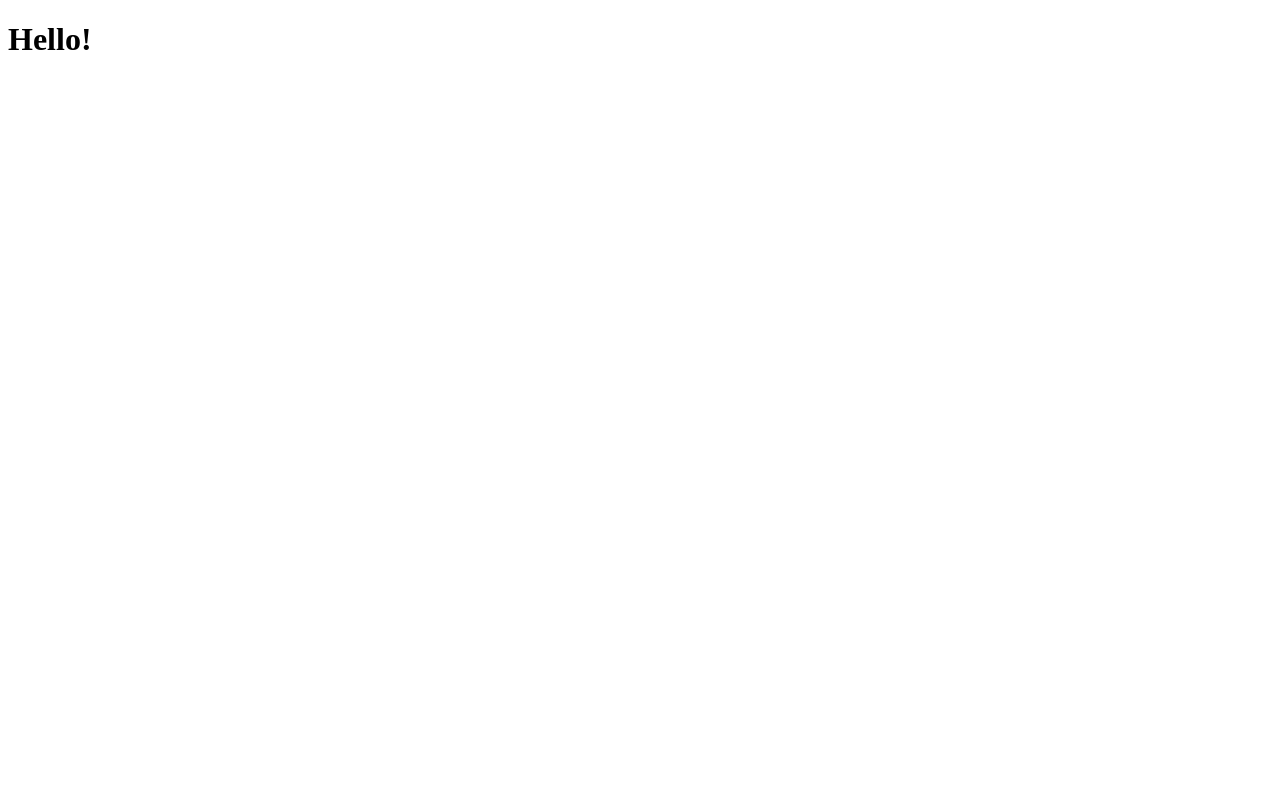
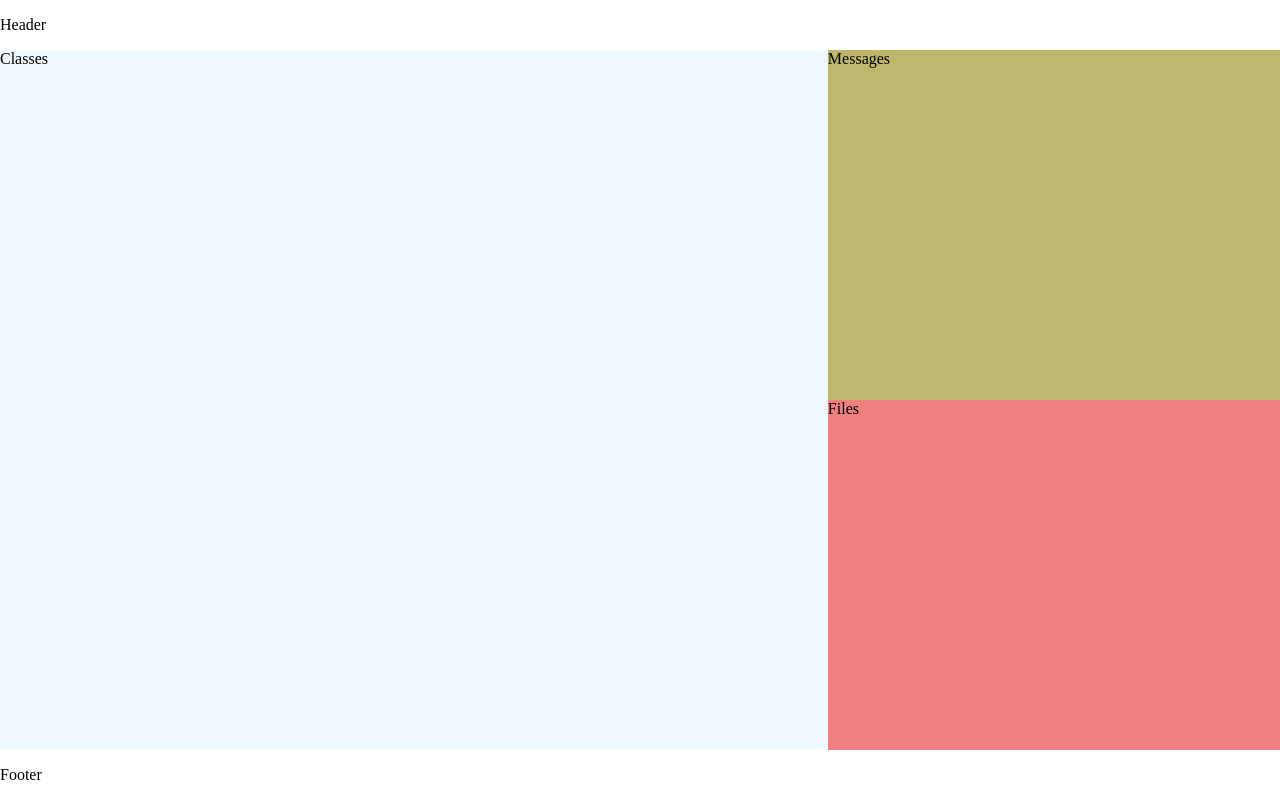
Before and after one commit to very-serious-dev/eduhub, a React (Create React App) app in the folder code/frontend/: page / in a window 1280 px wide. Built offline with nearby package versions, Linux system fonts and the light colour scheme.

Commit message:
Added initial layout (flex) for main page: 3 areas (classes, messages, files)

```diff
--- a/code/frontend/src/App.js
+++ b/code/frontend/src/App.js
@@ -1,10 +1,12 @@
 import { BrowserRouter, Routes, Route } from "react-router-dom";
 import MainPage from "./pages/MainPage";
+import LoginPage from "./pages/LoginPage";
 
 const App = () => {
     return <BrowserRouter>
       <Routes>
         <Route path="" element={<MainPage />}></Route>
+        <Route path="login" element={<LoginPage />}></Route>
       </Routes>
     </BrowserRouter>
 }
--- a/code/frontend/src/components/Hello.js
+++ /dev/null
@@ -1,7 +0,0 @@
-const Hello = () => {
-    return <div>
-        <h1>Hello!</h1>
-    </div>
-}
-
-export default Hello;
--- /dev/null
+++ b/code/frontend/src/components/MainBody.js
@@ -0,0 +1,17 @@
+import MainBodyClasses from "./classes/MainBodyClasses";
+import MainBodyFiles from "./files/MainBodyFiles";
+import MainBodyMessages from "./messages/MainBodyMessages";
+
+const MainBody = () => {
+    return <div className="mainBody">
+        <div className="mainArea">
+            <MainBodyClasses />
+        </div>
+        <div className="secondaryArea">
+            <MainBodyMessages />
+            <MainBodyFiles />
+        </div>
+    </div>
+}
+
+export default MainBody;
--- /dev/null
+++ b/code/frontend/src/components/classes/MainBodyClasses.js
@@ -0,0 +1,7 @@
+const MainBodyClasses = () => {
+    return <div className="mainBodyClasses">
+        Classes
+    </div>
+}
+
+export default MainBodyClasses;
--- /dev/null
+++ b/code/frontend/src/components/files/MainBodyFiles.js
@@ -0,0 +1,7 @@
+const MainBodyFiles = () => {
+    return <div className="mainBodyFiles">
+        Files
+    </div>
+}
+
+export default MainBodyFiles;
--- /dev/null
+++ b/code/frontend/src/components/messages/MainBodyMessages.js
@@ -0,0 +1,7 @@
+const MainBodyMessages = () => {
+    return <div className="mainBodyMessages">
+        Messages
+    </div>
+}
+
+export default MainBodyMessages;
--- /dev/null
+++ b/code/frontend/src/index.css
@@ -0,0 +1,56 @@
+html, body {
+  height: 100%;
+  margin: 0;
+}
+
+.mainPageFlexContainer {
+    display: flex;
+    flex-flow: column;
+    height: 100vh;
+}
+
+.mainPageFlexHeader {
+    flex: 0 1 auto;
+    /* The above is shorthand for:
+    flex-grow: 0,
+    flex-shrink: 1,
+    flex-basis: auto
+    */
+}
+
+.mainPageFlexBody {
+    flex: 1 1 auto;
+}
+
+.mainPageFlexFooter {
+    flex: 0 1 30px;
+}
+
+.mainBody {
+    display: flex;
+    flex-flow: row;
+    height: 100%;
+}
+
+.mainArea {
+    flex: 2 1 auto;
+}
+
+.secondaryArea {
+    flex: 1 1 auto
+}
+
+.mainBodyClasses {
+    background-color: aliceblue;
+    height: 100%;
+}
+
+.mainBodyMessages {
+    background-color: darkkhaki;
+    height: 50%;
+}
+
+.mainBodyFiles {
+    background-color: lightcoral;
+    height: 50%;
+}
--- a/code/frontend/src/index.js
+++ b/code/frontend/src/index.js
@@ -1,6 +1,7 @@
 import React from 'react';
 import ReactDOM from 'react-dom/client';
 import App from './App';
+import "./index.css";
 import reportWebVitals from './reportWebVitals';
 
 const root = ReactDOM.createRoot(document.getElementById('root'));
--- /dev/null
+++ b/code/frontend/src/pages/LoginPage.js
@@ -0,0 +1,13 @@
+const LoginPage = () => {
+    return <div>
+        <form>
+            <input type="text" value="username" />
+            <br />
+            <input type="password" value="password" />
+            <br />
+            <input type="submit" value="Login" />
+        </form>
+    </div>
+}
+
+export default LoginPage;
--- a/code/frontend/src/pages/MainPage.js
+++ b/code/frontend/src/pages/MainPage.js
@@ -1,8 +1,16 @@
-import Hello from "../components/Hello";
+import MainBody from "../components/MainBody";
 
 const MainPage = () => {
-    return <div>
-        <Hello />
+    return <div class="mainPageFlexContainer">
+        <div class="mainPageFlexHeader">
+            <p>Header</p>
+        </div>
+        <div class="mainPageFlexBody">
+            <MainBody />
+        </div>
+        <div class="mainPageFlexFooter">
+            <p>Footer</p>
+        </div>
     </div>
 }
 
```
